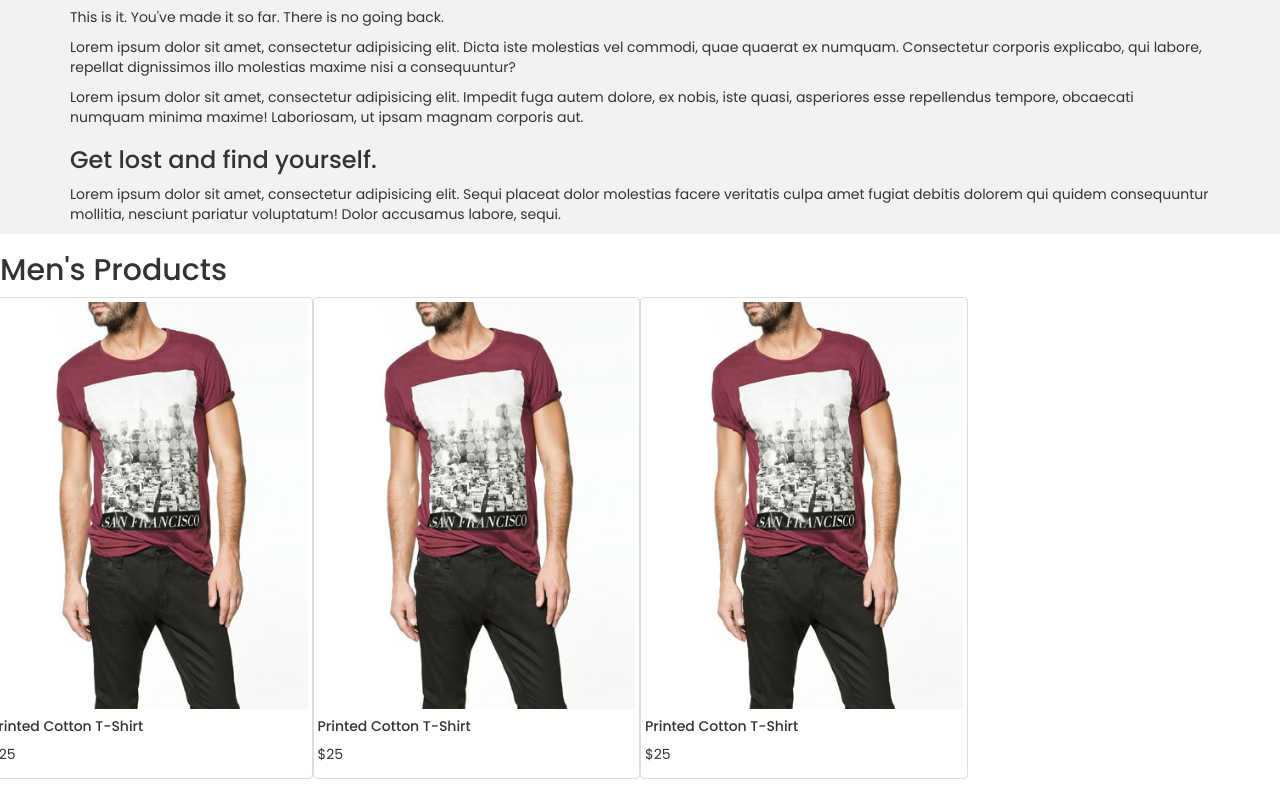
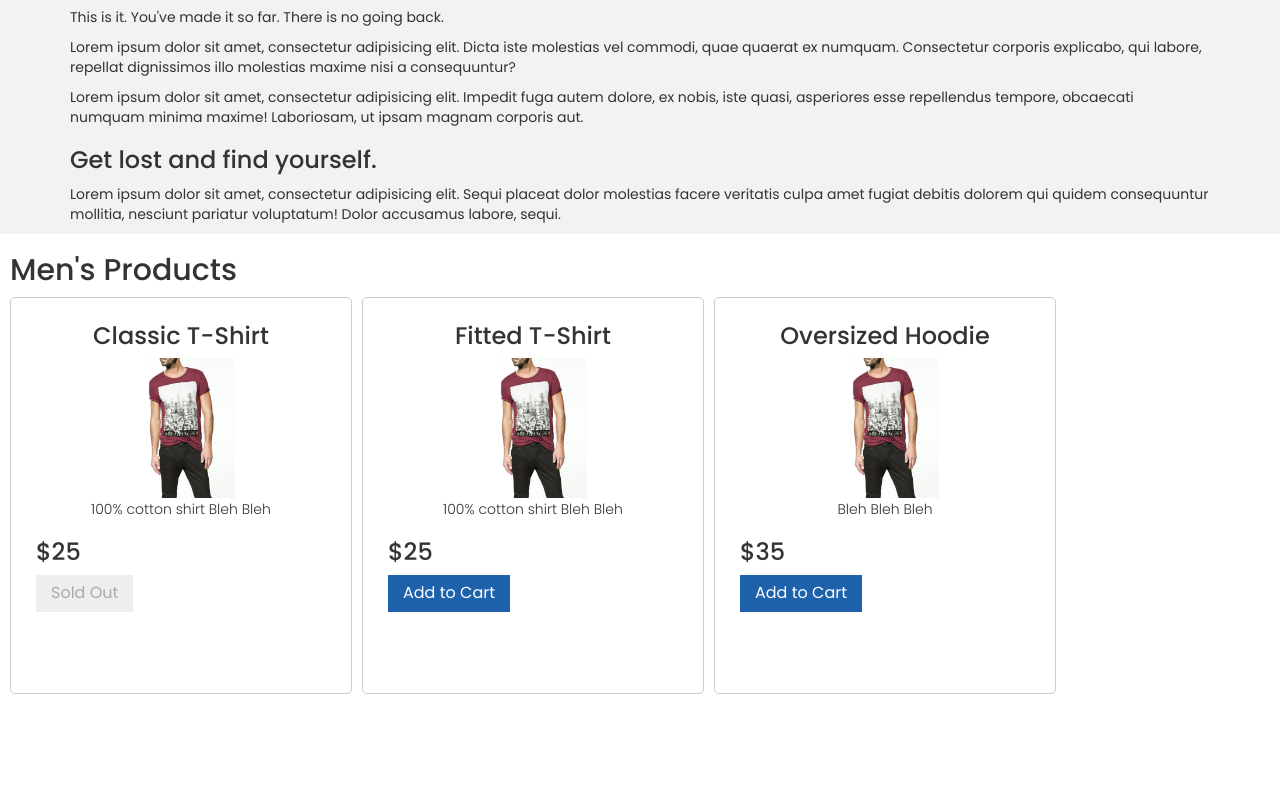
Before and after one commit to kevinsangnguyen/hateapparel, a website: page client/index.html at #!/men in a window 1280 px wide. Shown: the part 2851-3650 px from the top of the page. After the commit the page ends 3555 px from the top, so only its background shows below. Drawn offline with nearby package versions, Linux system fonts and the light colour scheme; some packages are replaced by stand-ins of ours; a script that the page names is missing.

Commit message:
grid changes

```diff
--- a/client/controllers/store_controller.js
+++ b/client/controllers/store_controller.js
@@ -0,0 +1,39 @@
+board.controller('storeController', function($scope){
+
+	var imgPath = "./images/";
+
+	$scope.menproducts = [
+		{
+			name : "Classic T-Shirt",
+			price: "25",
+			description : "100% cotton shirt Bleh Bleh",
+			canPurchase : false,
+			soldOut : true,
+			image : imgPath + "menshirt.jpg"
+		},
+		{
+			name : "Fitted T-Shirt",
+			price: "25",
+			description : "100% cotton shirt Bleh Bleh",
+			canPurchase : true,
+			soldOut : false,
+			image : imgPath + "menshirt.jpg"
+		},
+		{
+			name : "Oversized Hoodie",
+			price: "35",
+			description : "Bleh Bleh Bleh",
+			canPurchase : true,
+			soldOut : false,
+			image : imgPath + "menshirt.jpg"
+		}
+	]
+
+  $scope.class = "thumb";
+  $scope.changeClass = function($scope){
+    if ($scope.class === "thumb")
+      $scope.class = "full";
+    else
+      $scope.class = "thumb";
+  };
+});
--- a/client/css/styles.css
+++ b/client/css/styles.css
@@ -10,11 +10,7 @@ body{
 #slides_control > div{
   height: 200px;
 }
-img{
-  margin:auto;
-  width: 1000px;
-  height: 1000px;
-}
+
 #slides_control {
   position:absolute;
   width: 400px;
@@ -24,3 +20,25 @@ img{
 .carousel .carousel-control {
 	visibility: hidden;
 }
+.wrapper { width: 100%; }
+.centered-wrapper { max-width: 1260px; width: 100%; margin: 0 auto; }
+.item-wrap,
+.general-desc-wrap { width: 100%; text-align:center; margin : 25px 0; }
+.general-desc-wrap { padding : 0 85px; }
+.allitems .item { position: relative; border: 1px solid #ccc; width: 342px; min-height: 397px; border-radius: 5px; padding: 25px; display:inline-block; margin-right: 10px; margin-bottom : 10px; vertical-align: top; }
+.allitems .item h2 { margin: 0px 0 15px 0; padding: 0px; font-size: 24px; font-weight: 500; text-align: center; }
+.allitems .item h3 { font-size: 24px; font-weight: 500;}
+.allitems .item p { font-weight: 300; margin-top: 150px; text-align: center;}
+.allitems .item img.thumb { height: 140px; cursor: pointer; background: #fff; left : 50%; margin-left: -55px; top: 60px; }
+.allitems .item img.full { height: 397px; background: #f9f9f9; border-radius: 5px; cursor: pointer; z-index: 2; left: 0; margin-left : 0; top: 0; }
+.allitems .item img.thumb,
+.allitems .item img.full { -webkit-transition:all cubic-bezier(0.250, 0.460, 0.450, 0.940) 0.3s; -moz-transition:all cubic-bezier(0.250, 0.460, 0.450, 0.940) 0.3s; -o-transition:all cubic-bezier(0.250, 0.460, 0.450, 0.940) 0.3s; transition:all cubic-bezier(0.250, 0.460, 0.450, 0.940) 0.3s; position: absolute;  }
+.close-icon { position: absolute; right: 15px; top: 15px; display:none; width: 24px; height: 24px; background: url(https://cdn4.iconfinder.com/data/icons/e-commerce-icon-set/48/Remove-32.png) left top no-repeat; background-size: 100%; z-index: 4; cursor: pointer; }
+.button { background-color: #1d62ab; color: #fff; border: 0px; padding: 7px 15px; font-weight : 400; font-size : 16px; outline: none; }
+.sold-out { cursor: default;  background-color:#eee; color: #aaa; }
+.nav.nav-pills { text-align:center; margin-top : 20px; }
+.nav.nav-pills li { float: none; display: inline-block; }
+.item .panel { position:absolute; left: 0; top: 0; width: 100%; height: 372px; border-radius : 5px 5px 0px 0px; padding: 25px; box-sizing: border-box; overflow: auto; z-index : 3; }
+.item .panel h2 { text-transform : uppercase; font-size : 22px; }
+.item .panel p { margin-top: 15px; }
+.item .panel .close-icon { right: 24px; top: 24px; }
--- a/client/index.html
+++ b/client/index.html
@@ -44,6 +44,7 @@
   <script type="text/javascript" src="./factories/item_factory.js"></script>
   <script type="text/javascript" src="./controllers/dashboard_controller.js"></script>
   <script type="text/javascript" src="./controllers/carousel_controller.js"></script>
+  <script type="text/javascript" src="./controllers/store_controller.js"></script>
 </head>
 
 <body ng-app='board' ng-controller="DashboardController">
--- a/client/partials/men.html
+++ b/client/partials/men.html
@@ -1,45 +1,19 @@
-<head>
-	<title>Hāte Apparel</title>
-	<!-- FONT -->
-	<link href='https://fonts.googleapis.com/css?family=Poppins:400,500,300,700' rel='stylesheet' type='text/css'>
-	<script src="https://use.fontawesome.com/017a202a6f.js"></script>
-	<!-- require angular -->
-	<script src="https://ajax.googleapis.com/ajax/libs/angularjs/1.4.9/angular.js"></script>
-	<script src="//ajax.googleapis.com/ajax/libs/angularjs/1.4.9/angular-route.js"></script>
-	<script src="//ajax.googleapis.com/ajax/libs/angularjs/1.4.9/angular-animate.js"></script>
-	<!-- bootstrap -->
-	<script src='https://cdnjs.cloudflare.com/ajax/libs/angular-ui-bootstrap/1.1.2/ui-bootstrap-tpls.js'>
-	</script>
-
-	<!-- Latest compiled and minified CSS -->
-	<link rel="stylesheet" href="./css/styles.css">
-	<link rel="stylesheet" href="https://maxcdn.bootstrapcdn.com/bootstrap/3.3.6/css/bootstrap.min.css" integrity="sha384-1q8mTJOASx8j1Au+a5WDVnPi2lkFfwwEAa8hDDdjZlpLegxhjVME1fgjWPGmkzs7" crossorigin="anonymous">
-
-	<!-- CONTROLLERS / FACTORIES -->
-  <script type="text/javascript" src="./factories/item_factory.js"></script>
-  <script type="text/javascript" src="./controllers/dashboard_controller.js"></script>
-</head>
-<div ng-app="store">
-<div id="mendiv" ng-controller="StoreController as store">
-	<h2>Men's Products</h2>
-	<div class="allitems row">
-<!-- 		<div class="item col-sm-3 thumbnail" ng-repeat="product in store.menproducts">
-			<img ng-src="/"> -->
-			<div class="item col-md-3 thumbnail">
-				<img src="./images/menshirt.jpg">
-				<h5>Printed Cotton T-Shirt</h5>
-				<p>$25</p>
-			</div>
-			<div class="item col-md-3 thumbnail">
-				<img src="./images/menshirt.jpg">
-				<h5>Printed Cotton T-Shirt</h5>
-				<p>$25</p>
-			</div>
-			<div class="item col-md-3 thumbnail">
-				<img src="./images/menshirt.jpg">
-				<h5>Printed Cotton T-Shirt</h5>
-				<p>$25</p>
-			</div>
+<div ng-controller="storeController">
+<div id="mendiv">
+	<div class="wrapper">
+		<div class="centered-wrapper">
+			<h2>Men's Products</h2>
+			<div class="allitems">
+            	<div class="item" ng-repeat="product in menproducts">
+            		<h2>{{product.name}}</h2>
+               		<img ng-src="{{product.image}}" ng-class="class" ng-click="changeClass(this)">
+                	<p>{{product.description}}</p>
+                	<h3>${{product.price}}</h3>
+               		<button class="button sold-out" disabled ng-show="product.soldOut">Sold Out</button>
+                	<button class="button" ng-show="product.canPurchase">Add to Cart</button>
+                </div>
+            </div>
+        </div>
 	</div>
 </div>
 </div>
```
